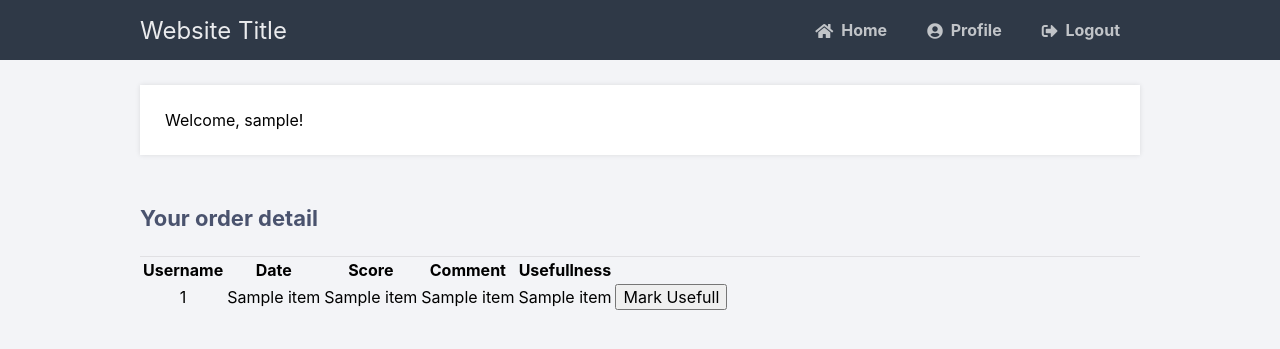
After one commit to agarwalvibhor99/BookStore, a Flask app: template templates/displayReview.html in a window 1280 px wide. The commit adds this page. Shown: the top 349 px of the page. Run offline with Flask 2, Linux system fonts and the light colour scheme; the template is opened without the code that fills it: most values are stand-ins (such as "Sample title", 1, 10 or a date in 2020).

Commit message:
adding usefulness count and marking usefull

```diff
--- a/main.py
+++ b/main.py
@@ -639,7 +639,7 @@ def addReview():
                         msg = 'You have successfully added review!'
                     else:
                         cursor.execute(
-                            'INSERT INTO Review(username, ISBN, date, score, comment) VALUES (?, ?, ?, ?)', (username, ISBN, datetime('now', 'localtime'), score, comment))
+                            'INSERT INTO Review(username, ISBN, date, score, comment) VALUES (?, ?, ?, ?, ?)', (username, ISBN, datetime.datetime.now(), score, comment,))
                         # add keyword
                         con.commit()
                         msg = 'You have successfully added review!'
@@ -701,5 +701,74 @@ def updateStock():
     return redirect(url_for('login'))
 
 
+@app.route('/pythonlogin/displayReview')
+def displayReview():
+    # Check if user is loggedin
+    if 'loggedin' in session and session['type'] == 0:
+        # User is loggedin show them the home page
+        msg = ''
+        ISBN = request.args['ISBN']
+        print("ISBN IN REVIEW IS:", ISBN)
+        # Check if "username", "password" and "email" POST requests exist (user submitted form)
+        if request.method == 'GET':
+            with sql.connect("Book.db") as con:
+                cursor = con.cursor()
+                cursor.execute(
+                    'SELECT * FROM bookData WHERE ISBN = ?', (ISBN,))
+                book = cursor.fetchone()
+
+                # If account exists show error and validation checks
+                if not book:
+                    msg = 'Invalid ISBN'
+                else:
+                    cursor.execute(
+                        'SELECT * FROM Review WHERE ISBN = ?', (ISBN,))
+                    review = cursor.fetchall()
+                    if not review:
+                        msg = "New review for this book, you can add one"
+                        return render_template("addReview.html", msg=msg)
+                    print(review)
+                    return render_template('displayReview.html', data=review, username=session['username'])
+
+    # User is not loggedin redirect to login page
+    return redirect(url_for('login'))
+
+
+@app.route('/pythonlogin/markUsefull', methods=['GET', 'POST'])
+def markUsefull():
+    # Check if user is loggedin
+    if 'loggedin' in session and session['type'] == 0:
+        # User is loggedin show them the home page
+        msg = ''
+        a = []
+        for keys in request.form:
+            a.append(request.form[keys])
+        #     print("Keys:", keys, "value:", request.form[keys])
+        # print("a", a)
+
+        # Check if "username", "password" and "email" POST requests exist (user submitted form)
+        if request.method == 'POST':
+            if(session['username'] == a[0]):
+                msg = "Can't mark your own review"
+                return render_template("home.html", msg=msg)
+            with sql.connect("Book.db") as con:
+                cursor = con.cursor()
+                cursor.execute("SELECT * FROM Usefulness WHERE fromUsername = ? AND toUsername = ? AND ISBN = ? ",
+                               (session['username'], a[0], a[1],))
+                usefullness = cursor.fetchone()
+                if(usefullness):
+                    msg = "already marked usefull"
+                    return render_template('home.html', msg=msg, username=session['username'])
+                cursor = con.cursor()
+                cursor.execute("INSERT INTO Usefulness VALUES (?, ?, ?)",
+                               (session['username'], a[0], a[1],))
+                cursor.execute(
+                    'UPDATE Review SET usefulness = usefulness + 1 WHERE username = ? AND ISBN = ?', (a[0], a[1],))
+                return render_template('markUsefull.html', msg="usefulness marked")
+
+    # User is not loggedin redirect to login page
+    return redirect(url_for('login'))
+
+
 if __name__ == '__main__':
     app.run(debug=True)
--- /dev/null
+++ b/templates/displayReview.html
@@ -0,0 +1,39 @@
+{% extends 'layout.html' %}
+{% block title %}Home{% endblock %}
+
+{% block content %}
+<p>Welcome, {{ username }}!</p>
+<h2>Your order detail</h2>
+<!-- <p>ISBN: {{data[0][1]}}</p> -->
+<!-- <form action="{{ url_fo }}""> -->
+<table>
+
+    <thead>
+      <tr>
+          <th>Username</th>
+          <th>Date</th>
+          <th>Score</th>
+          <th>Comment</th>
+          <th>Usefullness</th>
+          <th></th>
+      </tr>
+      </thead>
+      <tbody>
+       {% for item in data %}
+       <form action="{{ url_for('markUsefull') }}" method="post" autocomplete="off">
+              <tr>
+                  <td style="text-align:center">{{item[0]}}</td>
+                  <td style="text-align:center">{{item[2]}}</td>
+                  <td style="text-align:center">{{item[3]}}</td>
+                  <td style="text-align:center">{{item[4]}}</td>
+                  <td style="text-align:center">{{item[5]}}</td>
+                  <input type="hidden" id="username" name="username"value="{{ item[0] }}"/>
+                  <input type="hidden" id ="ISBN" name="ISBN "value="{{ item[1] }}"/>
+                  <td><input type="submit" value="Mark Usefull"></td>
+              </tr>
+            </form>
+          {% endfor %}
+      </tbody>
+  </table>
+
+{% endblock %}
```
Also changed, not shown: database.py (+8 -2 lines), templates/displayAllBooks.html (+8 -1 lines), templates/markUsefull.html (added, +8 -0 lines), Book.db.
